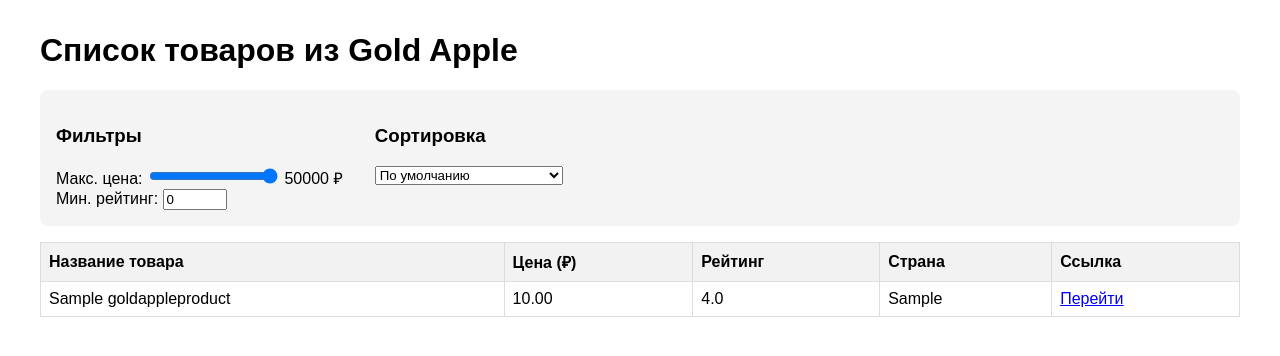
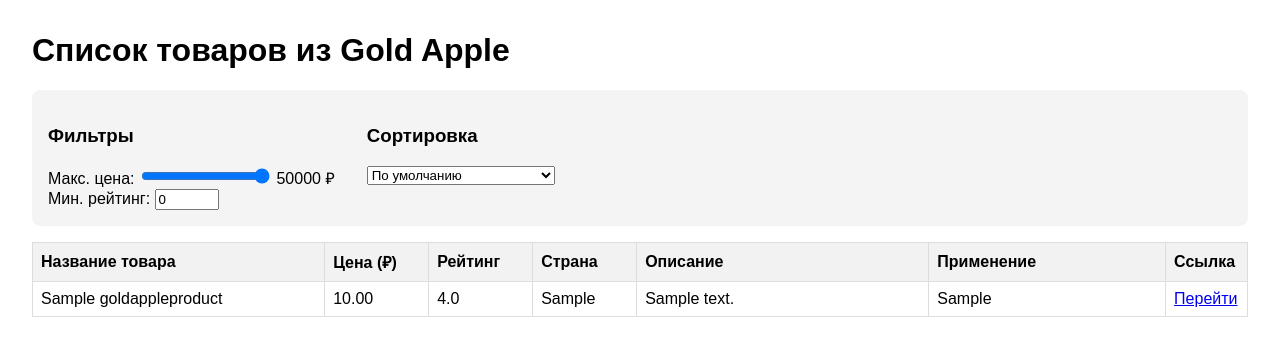
Before and after one commit to MaxBarulin/parser_wb, a Django app: page / in a window 1280 px wide. Shown: the top 356 px of the page. Run offline with Django 5.2, Linux system fonts and the light colour scheme; tables that the repository leaves empty hold one stand-in row (values such as "Sample post").

Commit message:
fix js and html

```diff
--- a/parser_wb/templates/parser_wb/product_list.html
+++ b/parser_wb/templates/parser_wb/product_list.html
@@ -1,19 +1,24 @@
-<!-- F:/replicate/parser_wb/templates/parser_wb/product_list.html -->
+<!-- F:/replicate/parser_wb/templates/parser_wb/product_list.html (v2) -->
 <!DOCTYPE html>
 {% load static %}
 <html lang="ru">
 <head>
-    <meta charset="UTF-T">
+    <meta charset="UTF-8">
     <meta name="viewport" content="width=device-width, initial-scale=1.0">
     <title>Список товаров (Gold Apple)</title>
-    <!-- Вы можете добавить сюда свой CSS, если он есть -->
     <style>
         body { font-family: sans-serif; margin: 2em; }
-        .container { max-width: 1200px; margin: auto; }
+        .container { max-width: 1400px; margin: auto; }
         .controls { display: flex; gap: 2em; margin-bottom: 1em; padding: 1em; background: #f4f4f4; border-radius: 8px; }
-        table { width: 100%; border-collapse: collapse; }
-        th, td { border: 1px solid #ddd; padding: 8px; text-align: left; }
+        table { width: 100%; border-collapse: collapse; table-layout: fixed; }
+        th, td { border: 1px solid #ddd; padding: 8px; text-align: left; word-wrap: break-word; }
         th { background-color: #f2f2f2; }
+        /* Зададим ширину колонок для лучшего отображения */
+        th:nth-child(1) { width: 25%; } /* Название */
+        th:nth-child(2), th:nth-child(3), th:nth-child(4) { width: 8%; } /* Цена, Рейтинг, Страна */
+        th:nth-child(5) { width: 25%; } /* Описание */
+        th:nth-child(6) { width: 20%; } /* Применение */
+        th:nth-child(7) { width: 6%; } /* Ссылка */
     </style>
 </head>
 <body>
@@ -21,6 +26,7 @@
     <h1>Список товаров из Gold Apple</h1>
 
     <div class="controls">
+        <!-- Фильтры и сортировка остаются без изменений -->
         <div class="filters">
             <h3>Фильтры</h3>
             <div>
@@ -33,7 +39,6 @@
                 <input type="number" id="minRating" min="0" max="5" step="0.1" value="0">
             </div>
         </div>
-
         <div class="sorting">
             <h3>Сортировка</h3>
             <select id="sortOptions">
@@ -55,17 +60,20 @@
             <th>Цена (₽)</th>
             <th>Рейтинг</th>
             <th>Страна</th>
+            <th>Описание</th> <!-- ДОБАВЛЕНО -->
+            <th>Применение</th> <!-- ДОБАВЛЕНО -->
             <th>Ссылка</th>
         </tr>
         </thead>
         <tbody>
         {% for product in products %}
         <tr>
-            <!-- Эти скрытые теги будут использоваться JS для чтения данных -->
             <td class="product-name">{{ product.name }}</td>
             <td class="product-price">{{ product.price }}</td>
             <td class="product-rating">{{ product.rating|default:"0" }}</td>
             <td class="product-country">{{ product.country|default:"-" }}</td>
+            <td class="product-description">{{ product.description|default:"-" }}</td> <!-- ДОБАВЛЕНО -->
+            <td class="product-usage">{{ product.usage|default:"-" }}</td>       <!-- ДОБАВЛЕНО -->
             <td class="product-url"><a href="{{ product.product_url }}" target="_blank">Перейти</a></td>
         </tr>
         {% endfor %}
@@ -73,7 +81,6 @@
     </table>
 </div>
 
-<!-- Подключаем наш скрипт -->
-<script src="{% static 'js/script.js' %}"></script>
+<script src="{% static 'parser_wb/js/script.js' %}"></script>
 </body>
 </html>
--- a/static/js/script.js
+++ b/static/js/script.js
@@ -1,4 +1,4 @@
-// F:/replicate/parser_wb/static/parser_wb/js/script.js
+// F:/replicate/parser_wb/static/parser_wb/js/script.js (v2)
 document.addEventListener('DOMContentLoaded', () => {
     let allProducts = [];
 
@@ -11,13 +11,15 @@
                 price: parseFloat(row.querySelector('.product-price').innerText) || 0,
                 rating: parseFloat(row.querySelector('.product-rating').innerText) || 0,
                 country: row.querySelector('.product-country').innerText,
+                description: row.querySelector('.product-description').innerText, // ДОБАВЛЕНО
+                usage: row.querySelector('.product-usage').innerText,             // ДОБАВЛЕНО
                 product_url: row.querySelector('.product-url a').href,
             });
         });
         return products;
     }
 
-    // Функция для перерисовки таблицы на основе отфильтрованного/отсортированного массива
+    // Функция для перерисовки таблицы на основе массива продуктов
     function displayProducts(products) {
         const tableBody = document.querySelector('#productTable tbody');
         tableBody.innerHTML = ''; // Очищаем старые данные
@@ -28,21 +30,21 @@
                 <td class="product-price">${product.price.toFixed(2)}</td>
                 <td class="product-rating">${product.rating ? product.rating.toFixed(1) : '-'}</td>
                 <td class="product-country">${product.country || '-'}</td>
+                <td class="product-description">${product.description || '-'}</td> <!-- ДОБАВЛЕНО -->
+                <td class="product-usage">${product.usage || '-'}</td>             <!-- ДОБАВЛЕНО -->
                 <td class="product-url"><a href="${product.product_url}" target="_blank">Перейти</a></td>
             `;
         });
     }
 
-    // Единая функция для обновления таблицы
+    // Единая функция для обновления таблицы (остается без изменений)
     function updateView() {
         const maxPrice = parseFloat(document.getElementById("priceRange").value);
         const minRating = parseFloat(document.getElementById("minRating").value);
         const sortBy = document.getElementById("sortOptions").value;
 
-        // 1. Фильтруем
         let processedProducts = allProducts.filter(p => p.price <= maxPrice && (p.rating || 0) >= minRating);
 
-        // 2. Сортируем (копируем массив, чтобы не менять отфильтрованный)
         const sortedProducts = [...processedProducts];
         switch (sortBy) {
             case "nameAsc": sortedProducts.sort((a, b) => a.name.localeCompare(b.name)); break;
@@ -57,21 +59,16 @@
     }
 
     // --- Навешиваем обработчики событий ---
-
-    // Обновление значения диапазона цен
     const priceRangeInput = document.getElementById("priceRange");
     const priceValueSpan = document.getElementById("priceValue");
     priceRangeInput.addEventListener("input", () => {
         priceValueSpan.textContent = `${priceRangeInput.value} ₽`;
     });
-    // Обновляем таблицу, когда пользователь отпускает ползунок
     priceRangeInput.addEventListener("change", updateView);
-
     document.getElementById("minRating").addEventListener("input", updateView);
     document.getElementById("sortOptions").addEventListener("change", updateView);
 
     // --- Первоначальная загрузка ---
     allProducts = getInitialProducts();
-    // Первоначальный вызов, чтобы применить значения по умолчанию
     updateView();
 });
```
